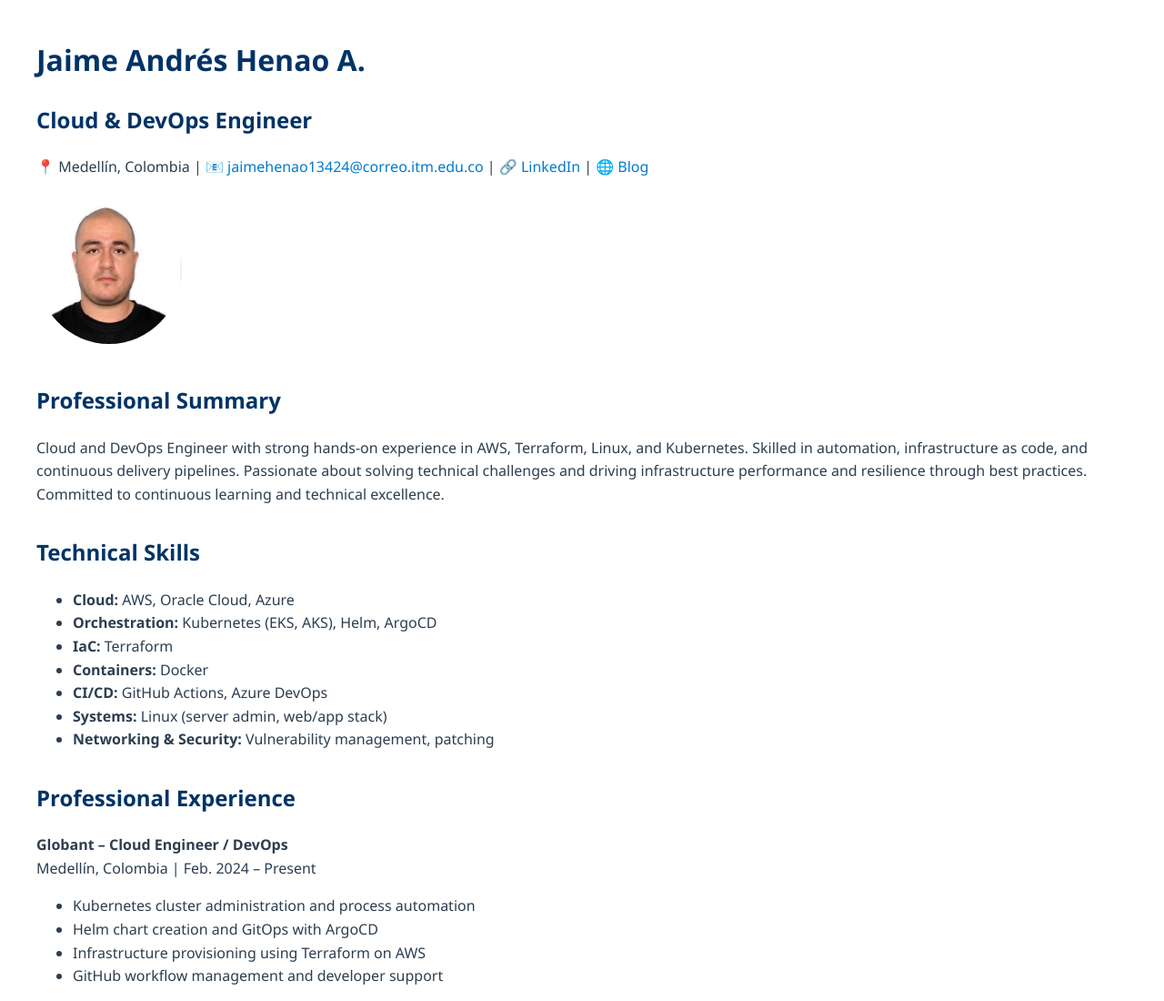
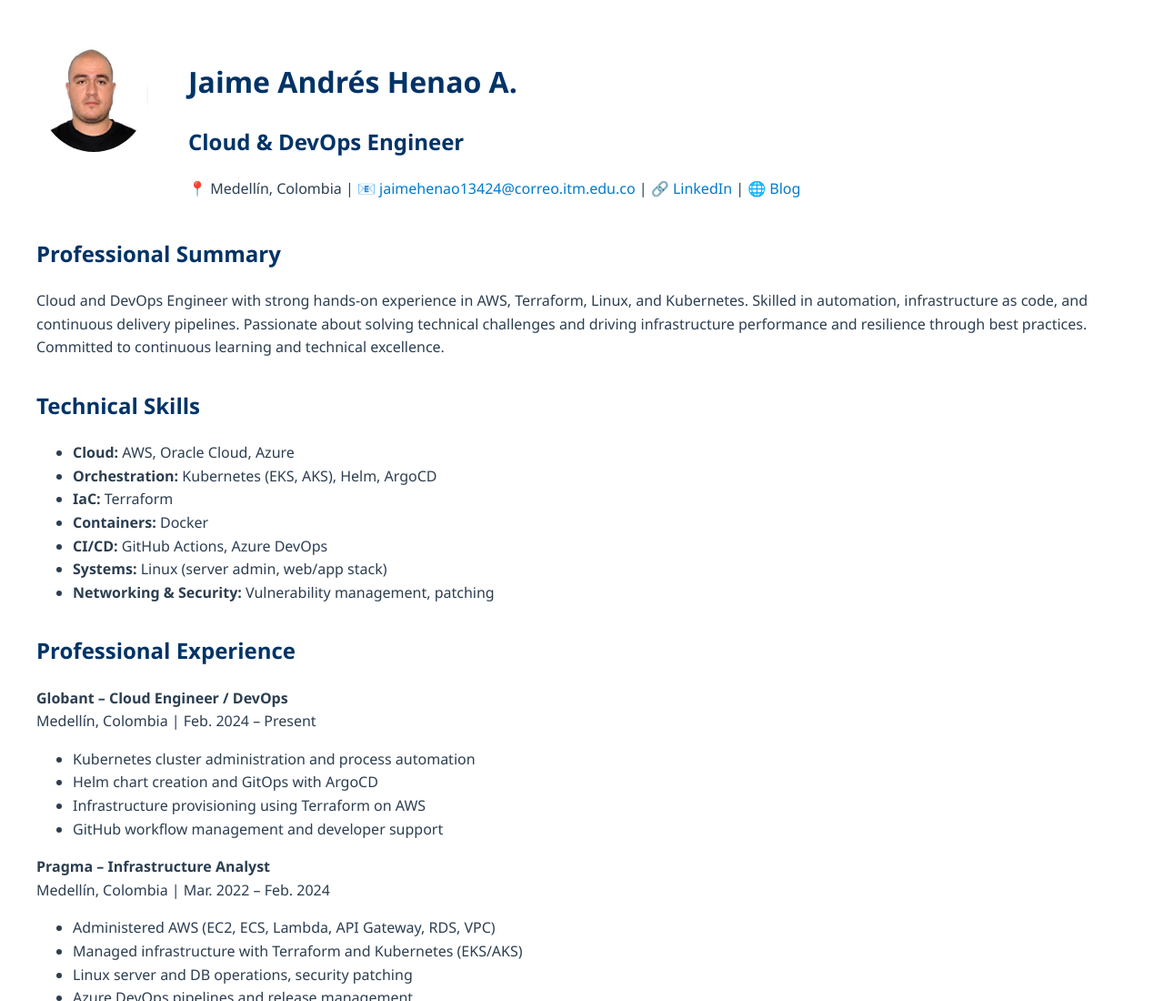
Before and after one commit to Portfolio-jaime/cv-JaimeAndres, a plain HTML site: page index.html in a window 1280 px wide. Shown: the top 1100 px of the page at 91% size. Drawn offline with Linux system fonts and the light colour scheme.

Commit message:
feat: fix README

```diff
--- a/index.html
+++ b/index.html
@@ -35,18 +35,23 @@
     </style>
 </head>
 <body>
-
+    <table>
+      <tr>
+        <td width="160" style="vertical-align: top;">
+          <img src="images/photo-jaime.jpg" alt="Jaime Andrés Henao" width="120" style="border-radius: 50%; margin-right: 1em;">
+        </td>
+        <td>
           <h1>Jaime Andrés Henao A.</h1>
           <h2>Cloud & DevOps Engineer</h2>
-
           <p>
             📍 Medellín, Colombia |
             📧 <a href="mailto:jaimehenao13424@correo.itm.edu.co">jaimehenao13424@correo.itm.edu.co</a> |
             🔗 <a href="https://www.linkedin.com/in/jaimehenao8126" target="_blank">LinkedIn</a> |
             🌐 <a href="https://jaimehenao2681.wordpress.com" target="_blank">Blog</a>
           </p>
-
-    <img src="images/photo-jaime.jpg" alt="Jaime Andrés Henao" width="160" style="border-radius: 50%; margin-bottom: 1em;">
+        </td>
+      </tr>
+    </table>
 
     <div class="section">
         <h2>Professional Summary</h2>
```
Also changed, not shown: 1 other file. Lines whose indentation alone changed are shown as unchanged.
